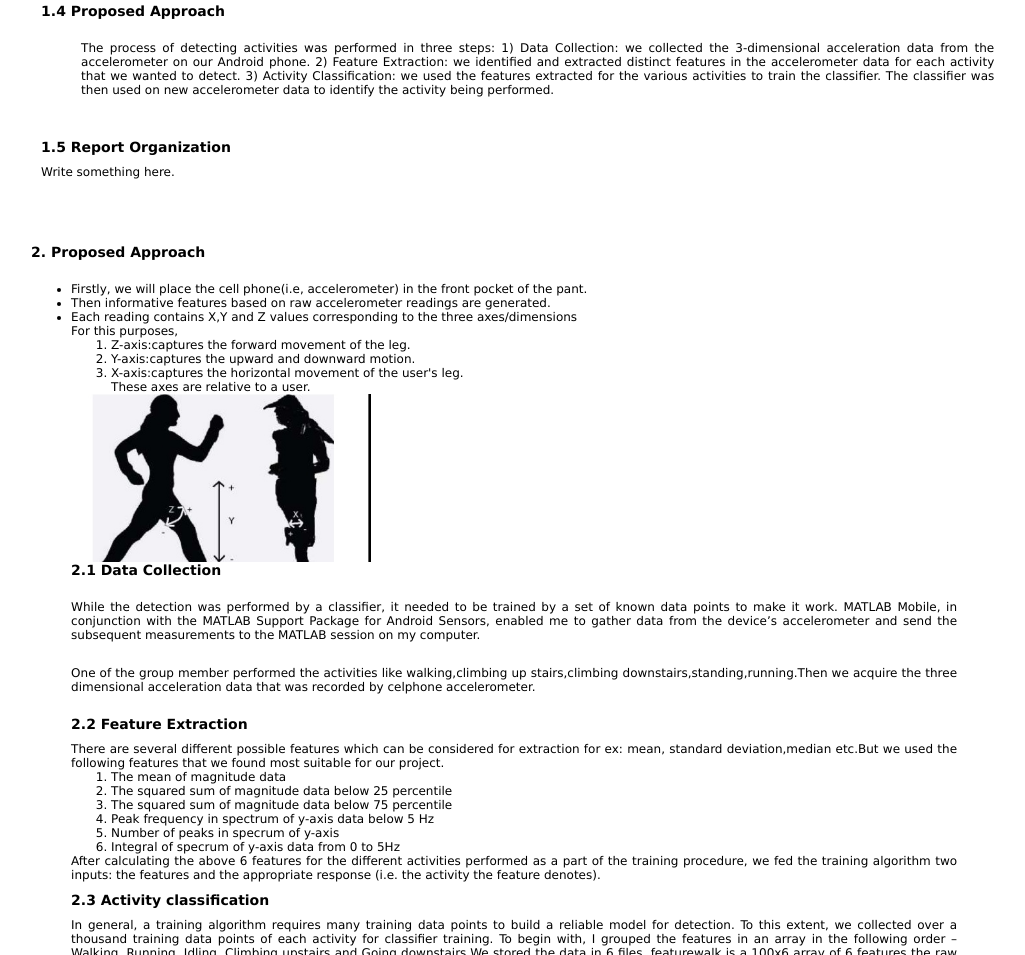
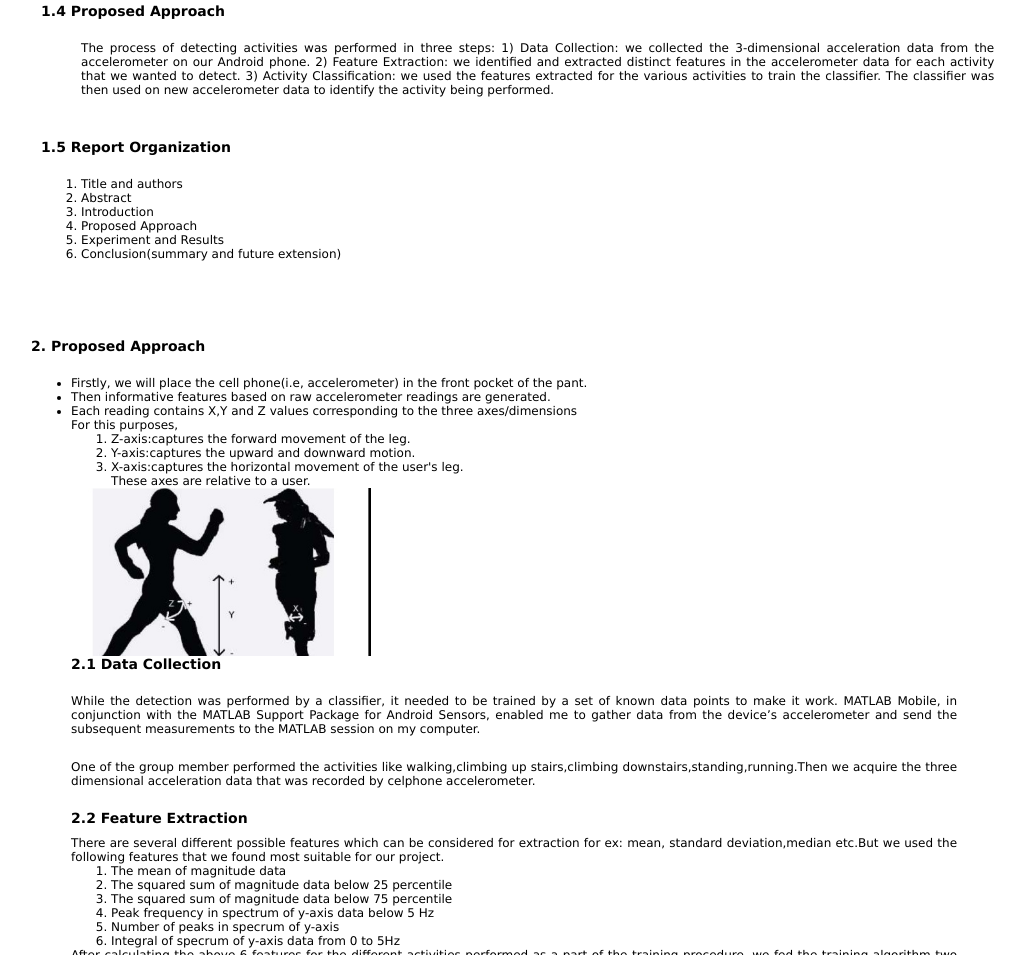
Before and after one commit to girijakuanr/dsp_project, a plain HTML site: page index.html in a window 1280 px wide. Shown: the part 1209-2164 px from the top of the page, without its empty margins (97-1122 px from the left). Drawn offline with Linux system fonts and the light colour scheme.

Commit message:
Update index.html

```diff
--- a/index.html
+++ b/index.html
@@ -117,7 +117,14 @@
 					<div class="text">
 
 						<!-- Start edit here  -->
-						Write something here.
+						<ol>
+							<li>Title and authors </li>
+							<li>Abstract</li>
+							<li>Introduction</li>
+							<li>Proposed Approach</li>
+							<li>Experiment and Results</li>
+							<li>Conclusion(summary and future extension)</li>
+						</ol>
 						<!-- Stop edit here -->
 
 					</div>
```
